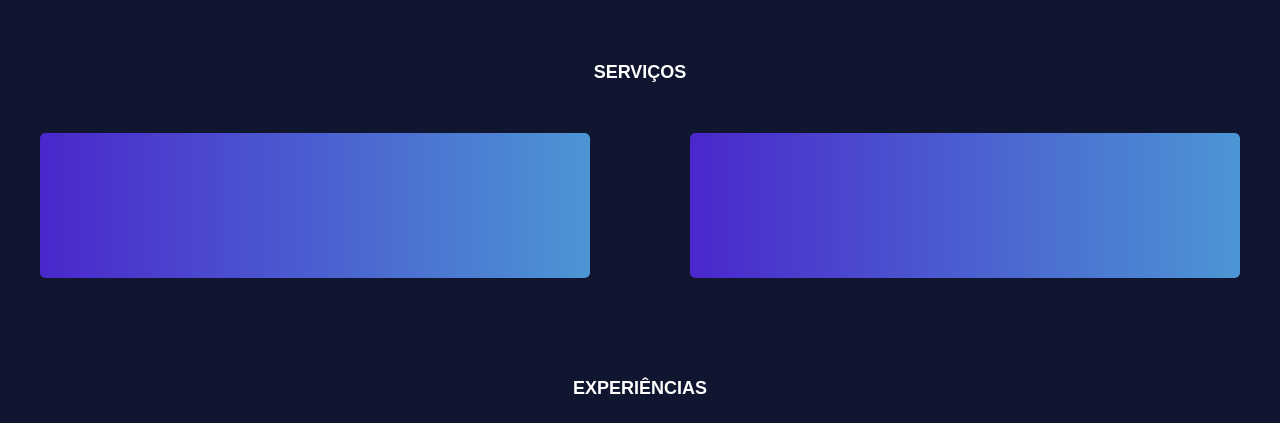
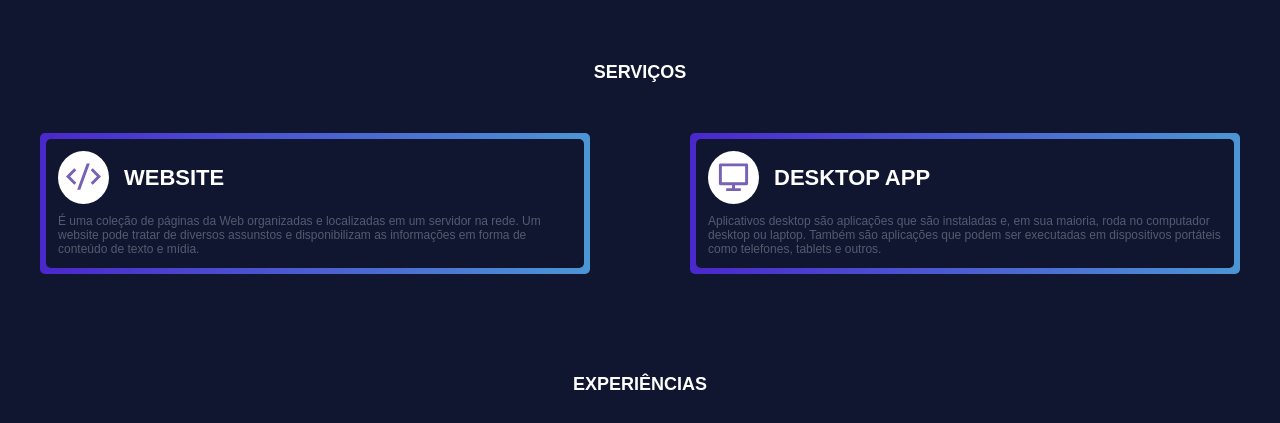
Before and after one commit to FernandoRogelin/Portfolio, an Astro site: page / in a window 1280 px wide. Shown: the part 1900-2323 px from the top of the page. Built offline with nearby package versions, Linux system fonts and the light colour scheme; Astro itself is replaced by a stand-in of ours.

Commit message:
fix: Change layout of block component to correct layout

```diff
--- a/src/components/Block/index.tsx
+++ b/src/components/Block/index.tsx
@@ -4,6 +4,7 @@ import type { BlockProps } from './types';
 
 const Block = ({ title, icon: Icon, children }: BlockProps) => {
   return (
+    <div className='border'>
       <div className='block'>
         <div className='wrapperTitle'>
           <div className='wrapperTitle__icon'>
@@ -14,6 +15,7 @@ const Block = ({ title, icon: Icon, children }: BlockProps) => {
 
         <p className='block__text'>{children}</p>
       </div>
+    </div>
   )
 }
 
--- a/src/components/Block/styles.scss
+++ b/src/components/Block/styles.scss
@@ -1,22 +1,17 @@
 @import '../../styles/colors';
 @import '../../styles/media';
 
+.border {
+  border-radius: 5px;
+  background: linear-gradient(90deg, #4A27CC, #4C96D4) border-box;
+}
+
 .block {
-  padding: 2rem;
-  position: relative;
+  margin: 0.6rem;
+  padding: 1.2rem;
+  border-radius: 5px;
+  background-color: $primary;
 
-  &::before {
-    inset: 0;
-    content: "";
-    padding: 6px;
-    position: absolute;
-    border-radius: 5px;
-    background: linear-gradient(90deg, #4A27CC, #4C96D4) border-box;
-    -webkit-mask-composite: xor;
-    -webkit-mask:
-      linear-gradient(#fff 0 0),
-      linear-gradient(#fff 0 0) content-box;
-  }
 
   &__text {
     color: $comet;
```
Lines whose indentation alone changed are shown as unchanged.
